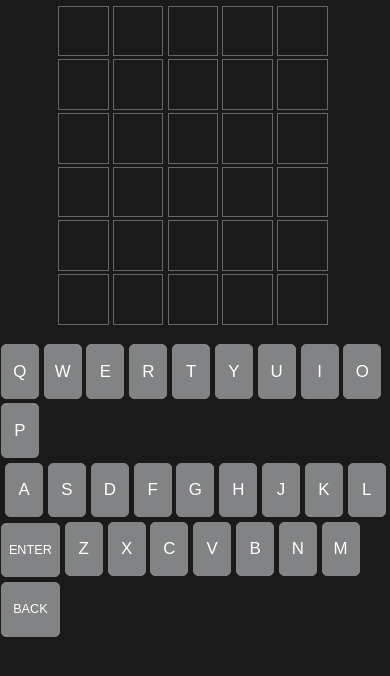
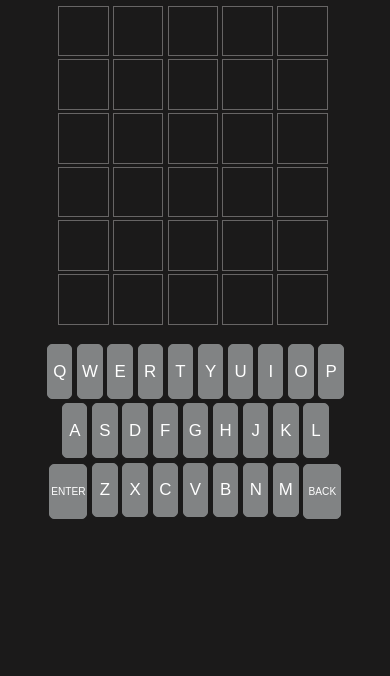
Before and after one commit to Pawan312/Wordle, a website: page WORDLE/page 2/index.html in a window 390 px wide. Shown: the part 66-742 px from the top of the page. Drawn offline with Linux system fonts and the light colour scheme.

Commit message:
Update style.css

```diff
--- a/WORDLE/page 2/style.css
+++ b/WORDLE/page 2/style.css
@@ -66,3 +66,23 @@ html, body{
     width: 7vh;
     font-size: 1.5vh;
 }
+
+@media (max-width: 600px){
+    #keyboard button{
+        width: 3vh;
+        height: 6.5vh;
+        color: white;
+        border: 1px solid #818384;
+        background-color: #818384;
+        border-radius: 5px;
+        margin-left: 0.1vh;
+        margin-bottom: 0.5vh;
+        font-size: 2vh;
+
+    }
+
+    #keyboard .size{
+        width: 4.5vh;
+        font-size: 1.2vh;
+    }
+}
```
